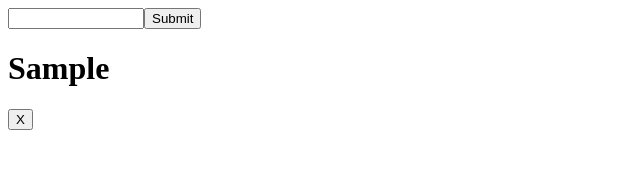
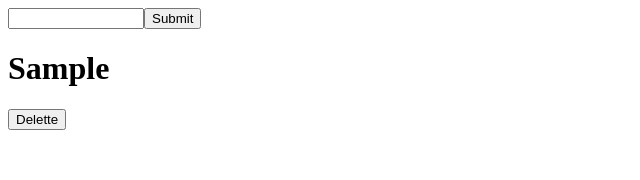
Before and after one commit to VadimVasilcovan/REACT.EX, a React (Vite) app in the folder React-EX/: page / in a window 1280 px wide. Both pictures are taken after typing "Sample" into the empty fields and a click on the button "Submit". Shown: the top 180 px of the page, without its empty margins (0-640 px from the left). Built offline with nearby package versions, Linux system fonts and the light colour scheme.

Commit message:
11.12.2024 ex.2

```diff
--- /dev/null
+++ b/React-EX/src/7_days_of_recapitulation/11.12.2024/ex_0.2.jsx
@@ -0,0 +1,43 @@
+import { useState } from "react";
+
+const CreatingList = () => {
+    const [task, setTask] = useState('')
+    const [submitTask, setSubmitTask] = useState([])
+
+
+    const addTask = (event) => {
+            setTask(event.target.value)
+    }
+
+    const submitTaskFun = () => {
+        if (task !== ('')) {
+            setSubmitTask([...submitTask, task])
+        setTask('')
+        }
+    }
+
+    const deleteTask = (deleteItem) => {
+        setSubmitTask(submitTask.filter((_, index) => index !== deleteItem))
+    }
+
+    return <div>
+        <div>
+        <input
+        type="text"
+        value={task}
+        onChange={addTask}
+        />
+        <button onClick={submitTaskFun}>Submit</button>
+        </div>
+        <div>
+        {submitTask.map((newTask, index) => (
+            <div key={index}>
+            <h1>{newTask}</h1>
+            <button onClick={() =>  deleteTask(index)}>Delette</button>
+            </div>
+        ))}
+        </div>
+    </div>
+}
+
+export default CreatingList
--- a/React-EX/src/App.jsx
+++ b/React-EX/src/App.jsx
@@ -18,6 +18,7 @@
 import ParentApiEx2 from "./project-filter-api-02.jsx/parent-project-filter-api.02";
 import InputExercise from "./7_days_of_recapitulation/10.12.2024/ex.10.12.2024";
 import NewToDoList from "./7_days_of_recapitulation/11.12.2024/toDoList";
+import CreatingList from "./7_days_of_recapitulation/11.12.2024/ex_0.2";
 
 
 const App = () => {
@@ -28,7 +29,7 @@
             {/*<University setSubmitPerson={setSubmitPerson} />
             <ShowResult submitPerson={submitPerson} />
     */}
-       <NewToDoList/>
+       <CreatingList/>
 
            </>
     );
```
